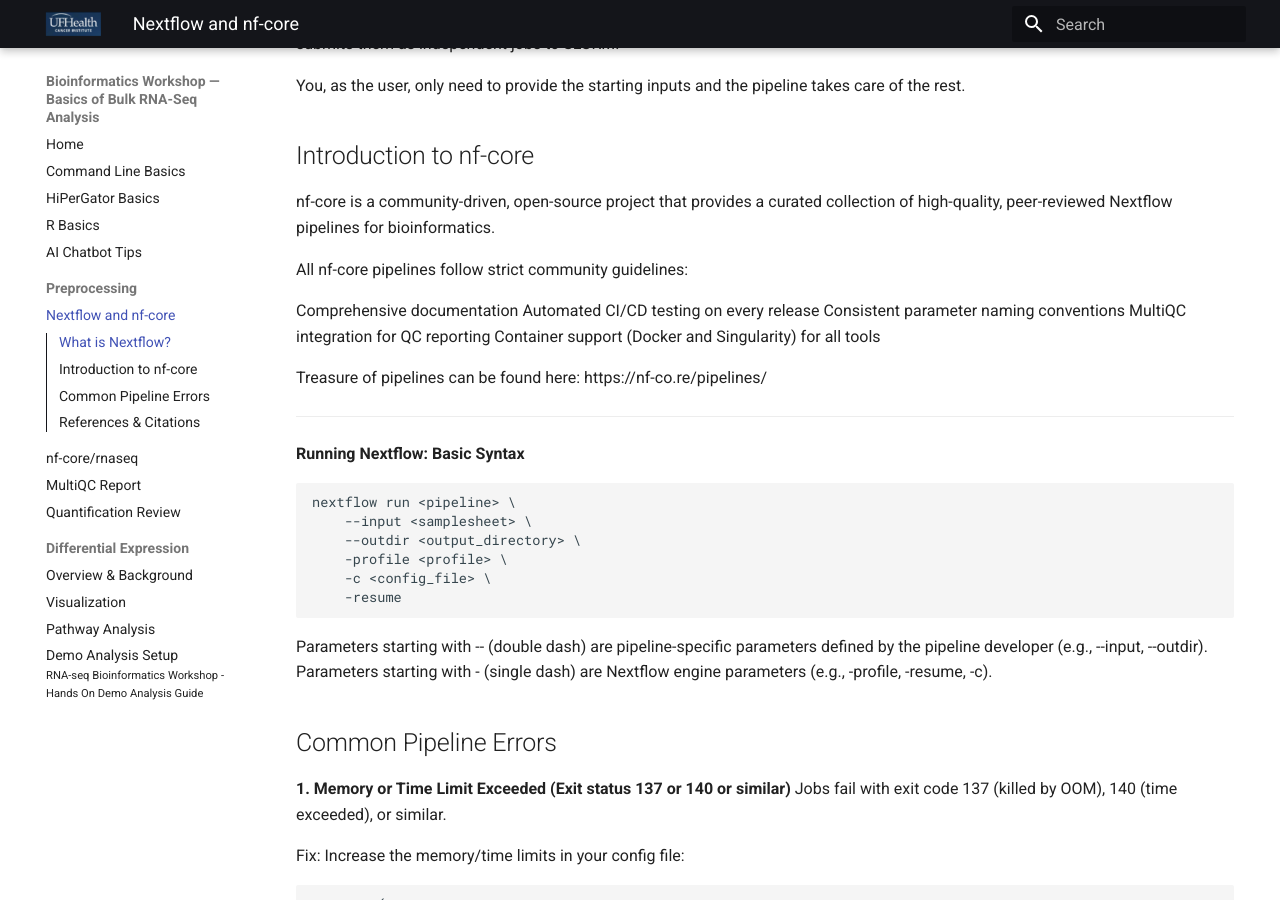
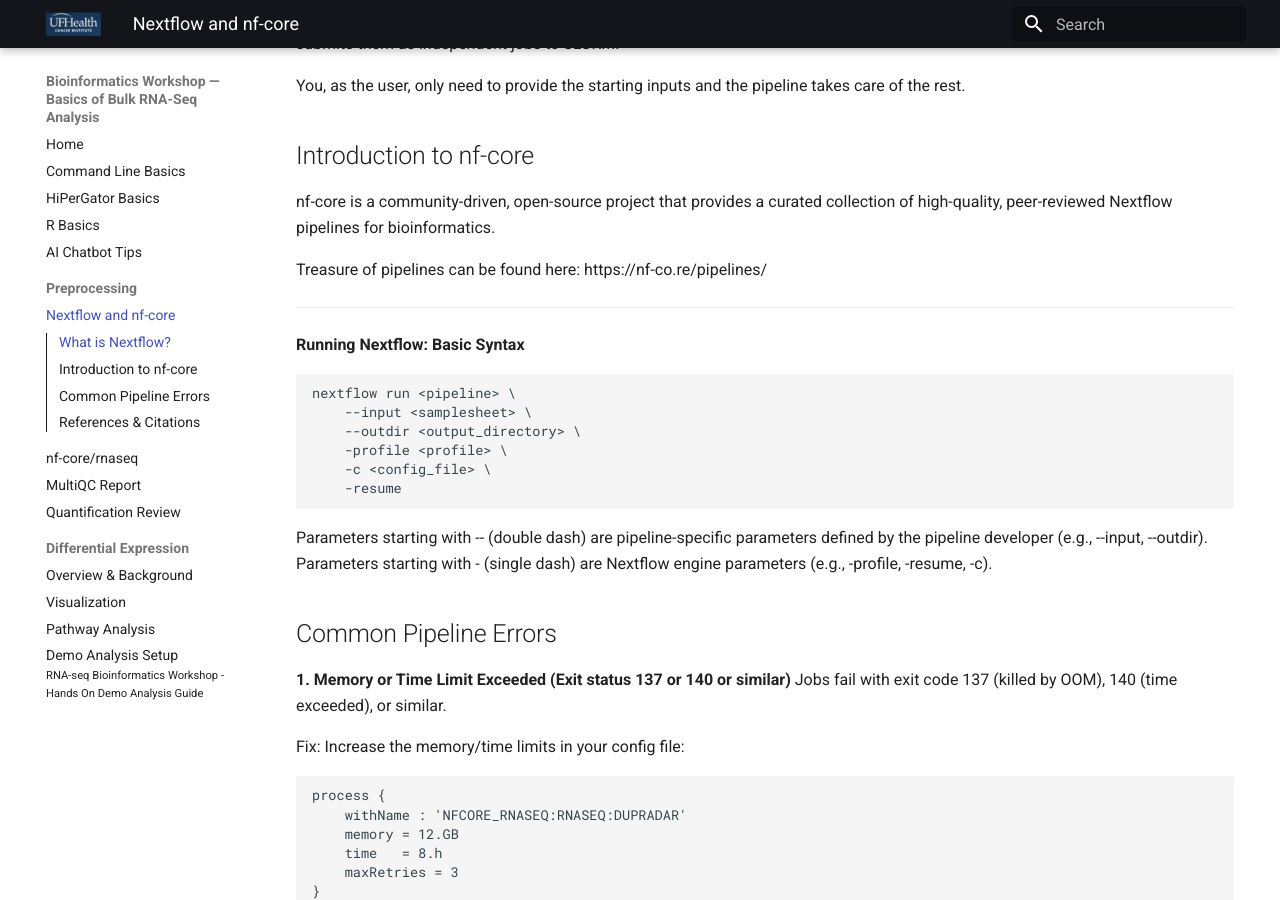
Before and after one commit to UFHCC-BCBSR/res-bioinfo-rnaseq-workshop, an MkDocs documentation site: the page built from docs/03_preprocessing/nexflow_nfcore.md, in a window 1280 px wide and 900 px high, scrolled down 1058 px. Built offline with MkDocs 1.6.1 and Material for MkDocs 9.7.7, drawn with Linux system fonts in a browser that asks for light colours.

Commit message:
Minor edits in nf-core part and nextflow parts

```diff
--- a/docs/03_preprocessing/nexflow_nfcore.md
+++ b/docs/03_preprocessing/nexflow_nfcore.md
@@ -51,14 +51,6 @@ You, as the user, only need to provide the starting inputs and the pipeline take
 
 ## Introduction to nf-core
 nf-core is a community-driven, open-source project that provides a curated collection of high-quality, peer-reviewed Nextflow pipelines for bioinformatics.
-
-All nf-core pipelines follow strict community guidelines:
-
-Comprehensive documentation
-Automated CI/CD testing on every release
-Consistent parameter naming conventions
-MultiQC integration for QC reporting
-Container support (Docker and Singularity) for all tools
 
 Treasure of pipelines can be found here: https://nf-co.re/pipelines/
 
```
Also changed, not shown: docs/03_preprocessing/nf-core_rnaseq.md (+2 -0 lines).
